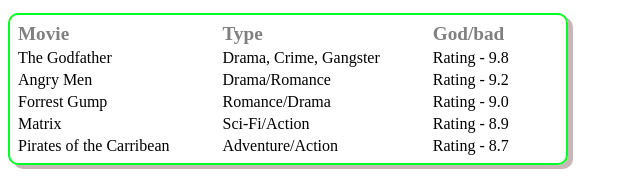
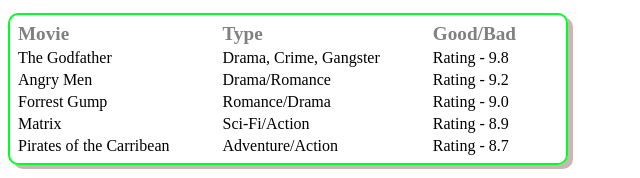
Before and after one commit to rufustech/personalwebsite, a plain HTML site: page index.html in a window 1280 px wide. Shown: the part 318-496 px from the top of the page, 0-640 px from the left. Drawn offline with Linux system fonts and the light colour scheme.

Commit message:
good/bad spelling correction

```diff
--- a/index.html
+++ b/index.html
@@ -58,7 +58,7 @@
         <tr>
           <th>Movie</th>
           <th>Type</th>
-          <th>God/bad</th>
+          <th>Good/Bad</th>
         </tr>
         <tr>
           <td>The Godfather</td>
```
